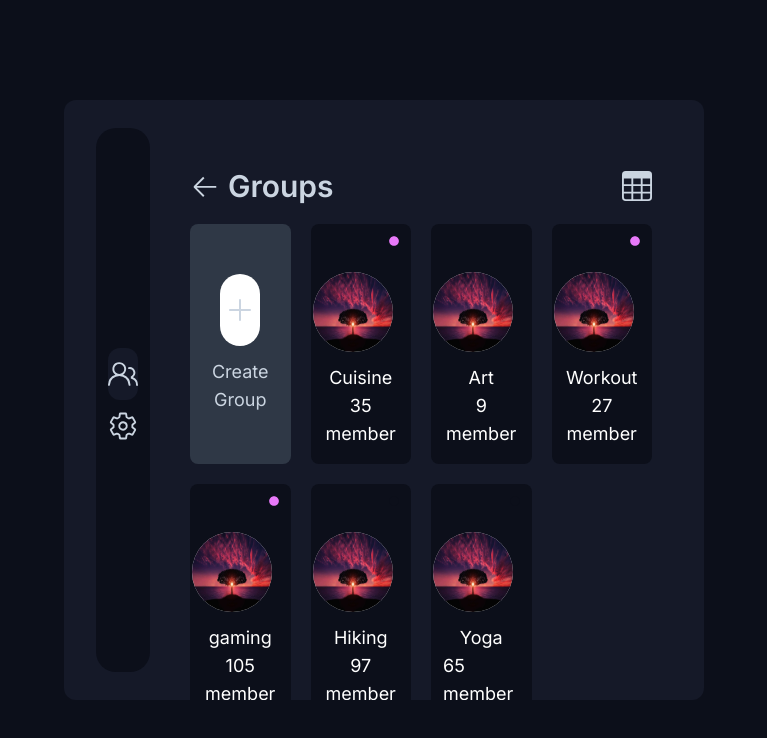
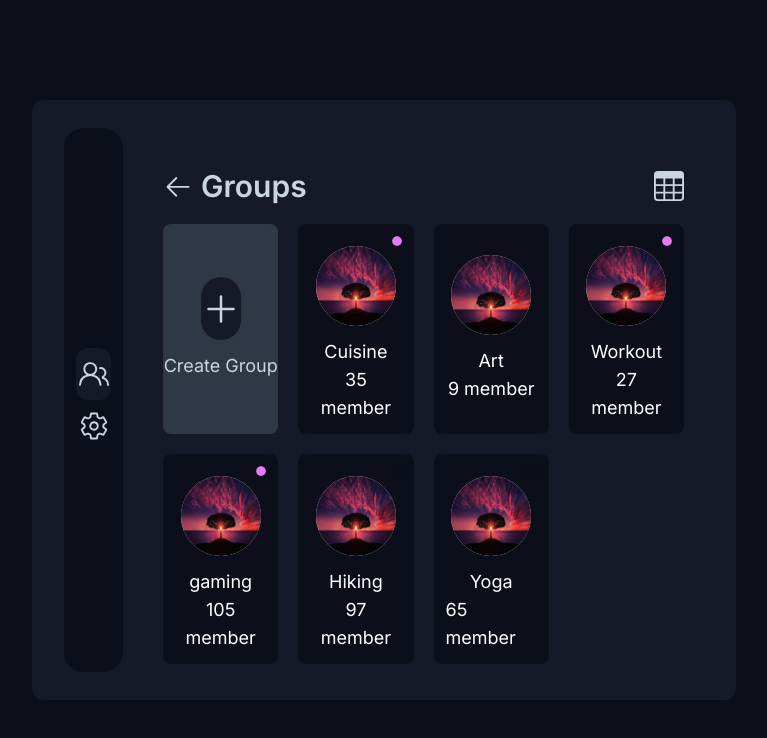
Before and after one commit to mmakboub/TEST, a Next.js app in the folder my-nextjs-project/: page / in a window 1280 px wide. Shown: the top 738 px of the page, without its empty margins (256-1023 px from the left). Built offline with nearby package versions, Linux system fonts and the light colour scheme.

Commit message:
modifie animation

```diff
--- a/my-nextjs-project/app/components/Tab1.jsx
+++ b/my-nextjs-project/app/components/Tab1.jsx
@@ -21,14 +21,14 @@ function Tab1() {
       <div className="w-[full] h-[80%]  ">
         <div className="grid grid-cols-4 gap-5 w-full h-full">
           <div className="bg-[#2f3846] flex flex-col items-center  rounded-lg gap-3   h-50 w-45 justify-center">
-            <div className="flex items-center justify-center w-[40%] h-[30%] rounded-full bg-white">
+            <div className="flex items-center justify-center w-[35%] h-[30%] rounded-full bg-[#151928]">
               <svg
                 xmlns="http://www.w3.org/2000/svg"
                 fill="none"
                 viewBox="0 0 24 24"
                 strokeWidth="1.5"
                 stroke="#cbd5e1"
-                className="w-8 h-8"
+                className="w-10 h-10 m-auto"
               >
                 <path
                   strokeLinecap="round"
@@ -43,11 +43,11 @@ function Tab1() {
             </h1>
           </div>
           <div className="bg-[#0c0f1a] p-3 flex flex-col rounded-lg h-50 w-45">
-            <div className="flex justify-end h-10 w-full">
+            <div className="flex justify-end  w-full">
               <FaCircle style={{ fontSize: "10px", color: "#e879f9" }} />
             </div>
             <div className="flex flex-col gap-3 justify-center items-center h-full">
-              <div className="rounded-full h-20 w-20 flex items-center justify-center bg-gray-200 mr-4">
+              <div className="rounded-full  h-20 w-20 flex items-center justify-center bg-gray-200 ">
                 <Image
                   src="/tree-736885_640.jpg"
                   alt="Image"
@@ -63,9 +63,9 @@ function Tab1() {
             </div>
           </div>
           <div className="bg-[#0c0f1a] p-3 flex flex-col rounded-lg h-50 w-45">
-            <div className="flex justify-end h-10 w-full"></div>
+            <div className="flex justify-end w-full"></div>
             <div className="flex flex-col gap-3 justify-center items-center h-full">
-              <div className="rounded-full h-20 w-20 flex items-center justify-center bg-gray-200 mr-4">
+              <div className="rounded-full h-20 w-20 flex items-center justify-center bg-gray-200 ">
                 <Image
                   src="/tree-736885_640.jpg"
                   alt="Image"
@@ -81,11 +81,11 @@ function Tab1() {
             </div>
           </div>
           <div className="bg-[#0c0f1a] p-3 flex flex-col rounded-lg h-50 w-45">
-            <div className="flex justify-end h-10 w-full">
+            <div className="flex justify-end  w-full">
               <FaCircle style={{ fontSize: "10px", color: "#e879f9" }} />
             </div>
             <div className="flex flex-col gap-3 justify-center items-center h-full">
-              <div className="rounded-full h-20 w-20 flex items-center justify-center bg-gray-200 mr-4">
+              <div className="rounded-full h-20 w-20 flex items-center justify-center bg-gray-200 ">
                 <Image
                   src="/tree-736885_640.jpg"
                   alt="Image"
@@ -101,11 +101,11 @@ function Tab1() {
             </div>
           </div>
           <div className="bg-[#0c0f1a] p-3 flex flex-col rounded-lg h-50 w-45">
-            <div className="flex justify-end h-10 w-full">
+            <div className="flex justify-end  w-full">
               <FaCircle style={{ fontSize: "10px", color: "#e879f9" }} />
             </div>
             <div className="flex flex-col justify-center gap-3 items-center h-full">
-              <div className="rounded-full h-20 w-20 flex items-center justify-center bg-gray-200 mr-4">
+              <div className="rounded-full h-20 w-20 flex items-center justify-center bg-gray-200 ">
                 <Image
                   src="/tree-736885_640.jpg"
                   alt="Image"
@@ -121,11 +121,11 @@ function Tab1() {
             </div>
           </div>
           <div className="bg-[#0c0f1a] p-3 flex flex-col rounded-lg h-50 w-45">
-            <div className="flex justify-end h-10 w-full">
+            <div className="flex justify-end  w-full">
               <FaCircle style={{ fontSize: "10px", color: "#0c0f1a" }} />
             </div>{" "}
             <div className="flex flex-col justify-center gap-3 items-center h-full">
-              <div className="rounded-full h-20 w-20 flex items-center justify-center bg-gray-200 mr-4">
+              <div className="rounded-full h-20 w-20 flex items-center justify-center bg-gray-200 ">
                 <Image
                   src="/tree-736885_640.jpg"
                   alt="Image"
@@ -141,11 +141,11 @@ function Tab1() {
             </div>
           </div>
           <div className="bg-[#0c0f1a] p-3 flex flex-col rounded-lg h-50 w-45 ">
-            <div className="flex justify-end h-10 w-full">
+            <div className="flex justify-end  w-full">
               <FaCircle style={{ fontSize: "10px", color: "#0c0f1a" }} />
             </div>
             <div className="flex flex-col gap-3 justify-center  items-center h-full">
-              <div className="rounded-full h-20 w-20 flex items-center justify-center bg-gray-200 mr-4">
+              <div className="rounded-full h-20 w-20 flex items-center justify-center bg-gray-200 ">
                 <Image
                   src="/tree-736885_640.jpg"
                   alt="Image"
--- a/my-nextjs-project/app/page.js
+++ b/my-nextjs-project/app/page.js
@@ -15,7 +15,7 @@ export default function Home() {
 
   return (
     <main className="flex justify-center bg-[#0c0f1a] items-center h-screen">
-      <div className="w-1/2 h-3/4 bg-[#151928] rounded-xl overflow-hidden">
+      <div className="w-[55%] h-3/4 bg-[#151928] rounded-xl overflow-hidden">
         <div className="w-full h-full flex flex-row gap-5 px-8 py-7 rounded-xl overflow-x-auto overflow-y-auto">
           {/* styling & handling Vertical tabs */}
           <div className="bg-[#0c0f1a] flex justify-center flex-col p-3 w-[10%] rounded-[20px]">
```
